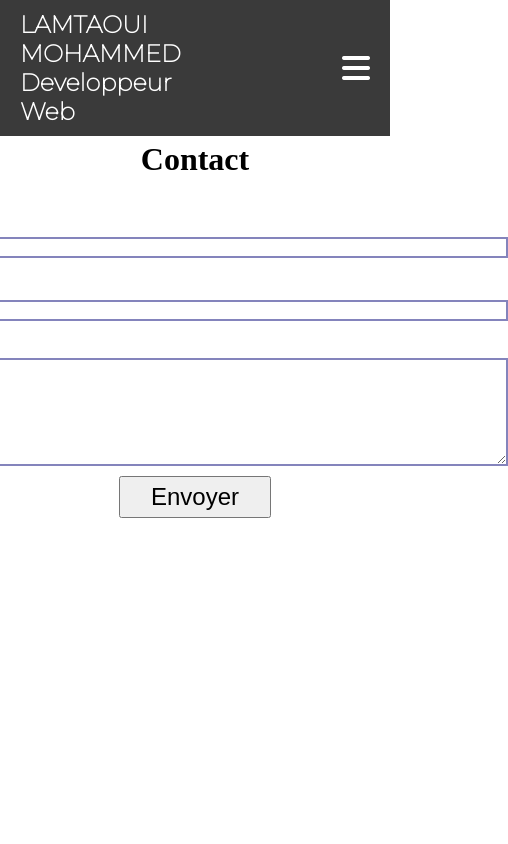
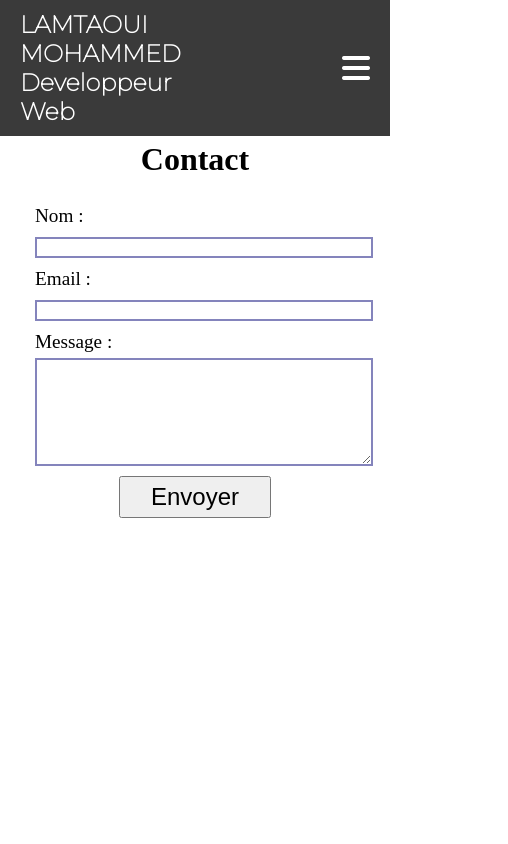
Before and after one commit to lamOpenclassroom/portfolio, a React (Create React App) app: page /contact in a window 390 px wide. Shown: the top 844 px of the page, 508 px wide, since content can reach past the window. Built offline with nearby package versions, Linux system fonts and the light colour scheme.

Commit message:
Contact responsive

```diff
--- a/src/assets/style/contact.scss
+++ b/src/assets/style/contact.scss
@@ -8,6 +8,13 @@ $gradientColor: rgb(170, 203, 221);
     margin: 30px;
     margin-top: 120px;
     height: 100vh;
+    @media (max-width: 700px){
+        align-items: stretch;
+        #titleForm{
+            text-align: center;
+        }
+    }
+
     #form{
         display: flex;
         flex-direction: column;
@@ -17,6 +24,9 @@ $gradientColor: rgb(170, 203, 221);
             flex-direction: column;
             align-items: baseline;
             width: 600px;
+            @media (max-width: 700px){
+                width: 100%;
+            }
             label,input{
                 margin: 5px;
             }
--- a/src/pages/Contact.js
+++ b/src/pages/Contact.js
@@ -8,7 +8,7 @@ function Contact() {
 
     return (
         <div id="block-contact">
-            <h1>Contact</h1>
+            <h1 id="titleForm">Contact</h1>
 
             <form name="contact" method="POST" id="form">
                 <input type="hidden" name="form-name" value="contact" />
```
